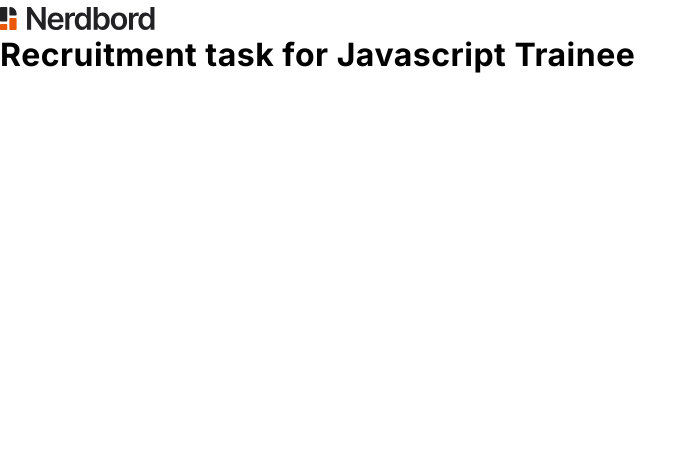
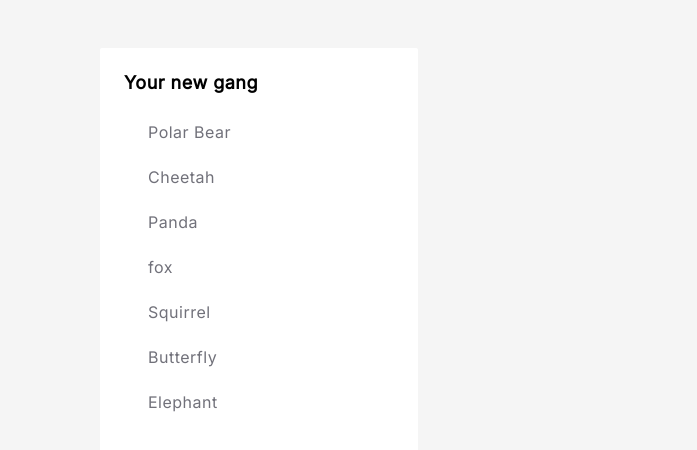
Before and after one commit to Kluzko/js-trainee-recruitment, a Next.js app: page / in a window 1280 px wide. Shown: the top 450 px of the page, without its empty margins (0-697 px from the left). Built offline with nearby package versions, Linux system fonts and the light colour scheme.

Commit message:
add menu styles and functionality

```diff
--- /dev/null
+++ b/src/components/Menu/Menu.tsx
@@ -0,0 +1,16 @@
+import styles from "styles/menu.module.css";
+import { MenuItem } from "./MenuItem";
+import { MenuList } from "./MenuList";
+
+export const Menu = () => {
+  return (
+    <div className={styles.container}>
+      <h1 className={styles.container_header}>Your new gang</h1>
+      <ul className={styles.menu}>
+        {MenuList.map(({ name, href }) => (
+          <MenuItem key={name} name={name} href={href} />
+        ))}
+      </ul>
+    </div>
+  );
+};
--- /dev/null
+++ b/src/components/Menu/MenuItem.tsx
@@ -0,0 +1,23 @@
+import { useIsHashActive } from "hooks";
+import styles from "styles/menu.module.css";
+
+type MenuItemProps = {
+  name: string;
+  href: string;
+};
+
+export const MenuItem = ({ name, href }: MenuItemProps) => {
+  const isActive = useIsHashActive(href);
+
+  return (
+    <li
+      className={
+        isActive ? `${styles.list} ${styles.list_active}` : styles.list
+      }
+    >
+      <a href={href} className={isActive ? styles.link_active : styles.link}>
+        {name}
+      </a>
+    </li>
+  );
+};
--- /dev/null
+++ b/src/components/Menu/MenuList.ts
@@ -0,0 +1,30 @@
+export const MenuList = [
+  {
+    name: "Polar Bear",
+    href: "#polar_bear",
+  },
+  {
+    name: "Cheetah",
+    href: "#cheetah",
+  },
+  {
+    name: "Panda",
+    href: "#panda",
+  },
+  {
+    name: "fox",
+    href: "#fox",
+  },
+  {
+    name: "Squirrel",
+    href: "#squirrel",
+  },
+  {
+    name: "Butterfly",
+    href: "#butterfly",
+  },
+  {
+    name: "Elephant",
+    href: "#elephant",
+  },
+];
--- /dev/null
+++ b/src/hooks/index.ts
@@ -0,0 +1 @@
+export { useIsHashActive } from "./useIsHashActive";
--- /dev/null
+++ b/src/hooks/useIsHashActive.ts
@@ -0,0 +1,18 @@
+import { useEffect, useState } from "react";
+
+export const useIsHashActive = (hash: string) => {
+  const [isActive, setIsActive] = useState(false);
+
+  useEffect(() => {
+    const handleHashChange = () => {
+      setIsActive(window.location.hash === hash);
+    };
+
+    window.addEventListener("hashchange", handleHashChange);
+    return () => {
+      window.removeEventListener("hashchange", handleHashChange);
+    };
+  }, [hash]);
+
+  return isActive;
+};
--- a/src/pages/_app.tsx
+++ b/src/pages/_app.tsx
@@ -2,7 +2,7 @@ import type { AppProps } from "next/app";
 import "../styles/reset.css";
 import { Inter } from "next/font/google";
 
-const inter = Inter({ subsets: ["latin"] });
+const inter = Inter({ weight: "400", subsets: ["latin"] });
 
 export default function App({ Component, pageProps }: AppProps) {
   return (
--- a/src/pages/index.tsx
+++ b/src/pages/index.tsx
@@ -1,10 +1,9 @@
-import { LogoNerdbord } from "components/LogoNerdbord";
+import { Menu } from "components/Menu/Menu";
 
 export default function Home() {
   return (
     <div>
-      <LogoNerdbord />
-      <h1>Recruitment task for Javascript Trainee</h1>
+      <Menu />
     </div>
   );
 }
--- /dev/null
+++ b/src/styles/menu.module.css
@@ -0,0 +1,42 @@
+.container {
+  background: #ffffff;
+  height: 500px;
+  width: 318px;
+  border-radius: 2px;
+  position: fixed;
+  left: 100px;
+  top: 48px;
+  display: flex;
+  flex-direction: column;
+}
+
+.container_header {
+  font-size: 18px;
+  padding: 24px 0 0 24px;
+}
+
+.menu {
+  padding-top: 16px;
+}
+
+.list {
+  height: 45px;
+  width: 100%;
+  display: flex;
+  padding-left: 48px;
+  justify-content: flex-start;
+  align-items: center;
+  transition: all 0.3s ease-in;
+}
+
+.list_active {
+  background-color: #fafafa;
+}
+
+.link {
+  color: #71717a;
+}
+
+.link_active {
+  color: #f97316;
+}
--- a/src/styles/reset.css
+++ b/src/styles/reset.css
@@ -10,8 +10,9 @@
 html,
 body {
   height: 100%;
-  background: #ffffff;
+  background: #f5f5f5;
   scroll-padding-top: 25px;
+  font-weight: 400;
   overflow-x: clip;
 }
 
@@ -34,3 +35,7 @@ img {
   max-width: 100%;
   max-height: 100%;
 }
+
+a {
+  text-decoration: none;
+}
```
